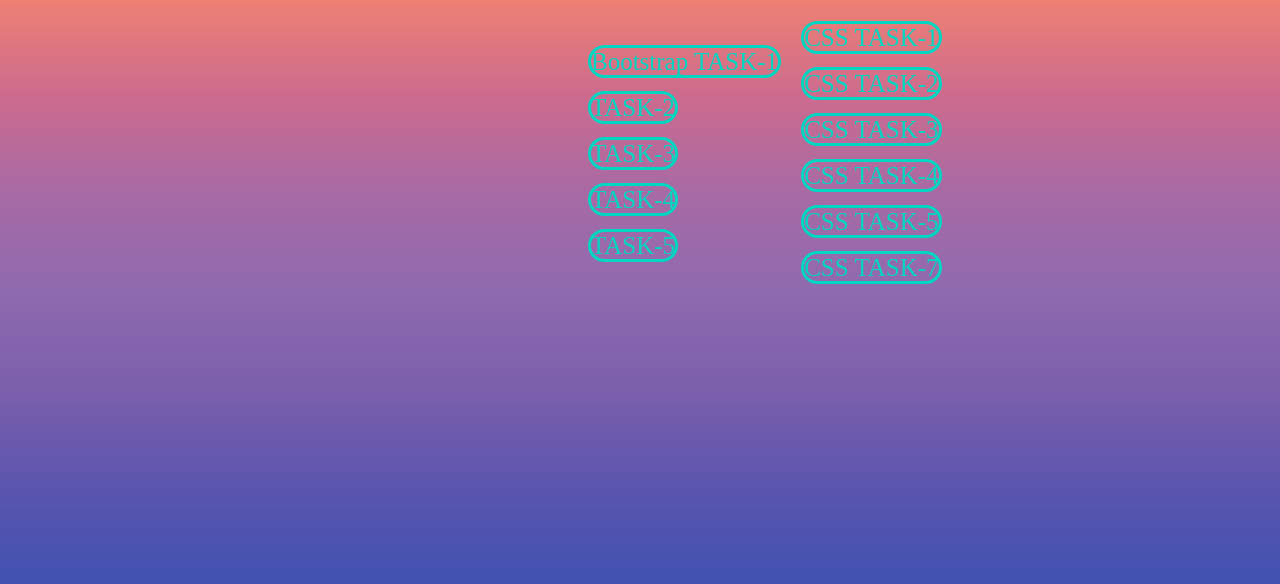
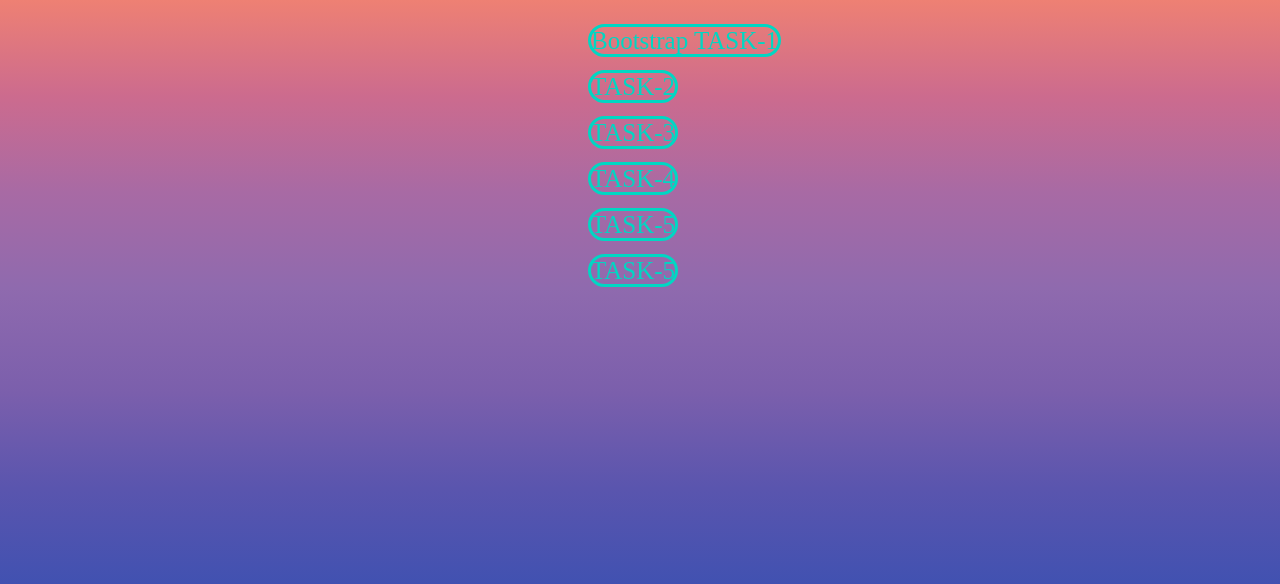
Before and after one commit to Atharvshukla/Ethnus-mera-couse-2, a plain HTML site: page index.html in a window 1280 px wide. Shown: the part 208-792 px from the top of the page. Drawn offline with Linux system fonts and the light colour scheme.

Commit message:
Update index.html

```diff
--- a/index.html
+++ b/index.html
@@ -11,20 +11,21 @@
 
                     <div class="Task_card">
                         <a class="button" href="btask1.html">Bootstrap TASK-1</a><BR><br>
-                            <a class="button" href="task_2.html">TASK-2</a><BR><br>
-                            <a class="button" href="task_3.html">TASK-3</a><BR><br>
-                            <a class="button" href="task_4.html">TASK-4</a><br><br>
-                            <a class="button" href="task_5.html">TASK-5</a><BR><br>
+                            <a class="button" href="btask_2.html">TASK-2</a><BR><br>
+                            <a class="button" href="btask_3.html">TASK-3</a><BR><br>
+                            <a class="button" href="btask_4.html">TASK-4</a><br><br>
+                            <a class="button" href="btask_5.html">TASK-5</a><BR><br>
+                            <a class="button" href="btask_6.html">TASK-5</a><BR><br>
                     </div>
 
-                    <div class="Task_card__css">
+                    <!-- <div class="Task_card__css">
                         <a class="button" href="css_task_1.html">CSS TASK-1</a><BR><br>
                             <a class="button" href="css_task_2.html">CSS TASK-2</a><BR><br>
                             <a class="button" href="css_task_3.html">CSS TASK-3</a><BR><br>
                             <a class="button" href="css_task_4.html">CSS TASK-4</a><br><br>
                             <a class="button" href="css_task_5.html">CSS TASK-5</a><BR><br>
                             <a class="button" href="css_task_7.html">CSS TASK-7</a><BR><br>
-                    </div>
+                    </div> -->
 
                   </div>
         </body>
```
